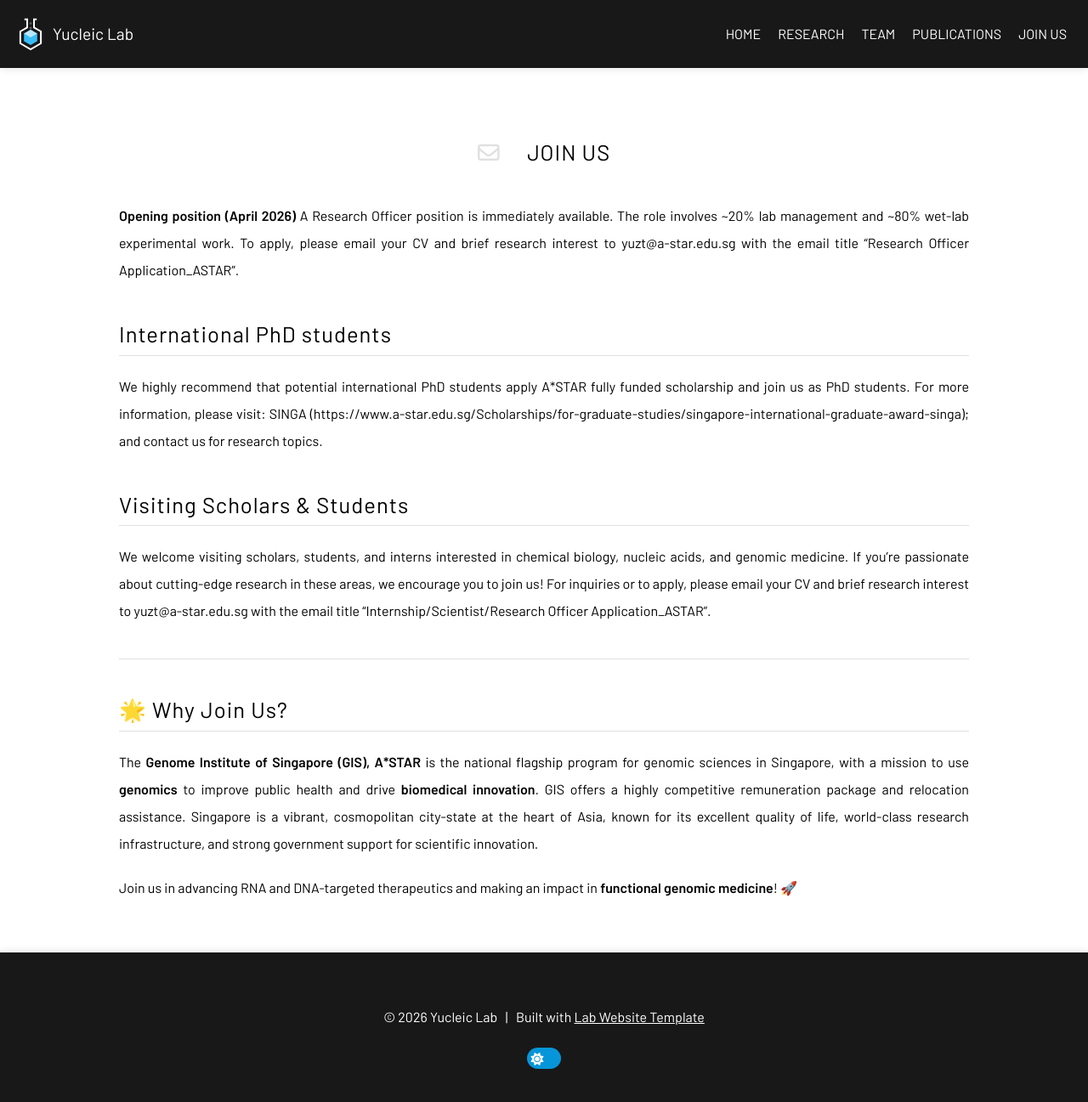
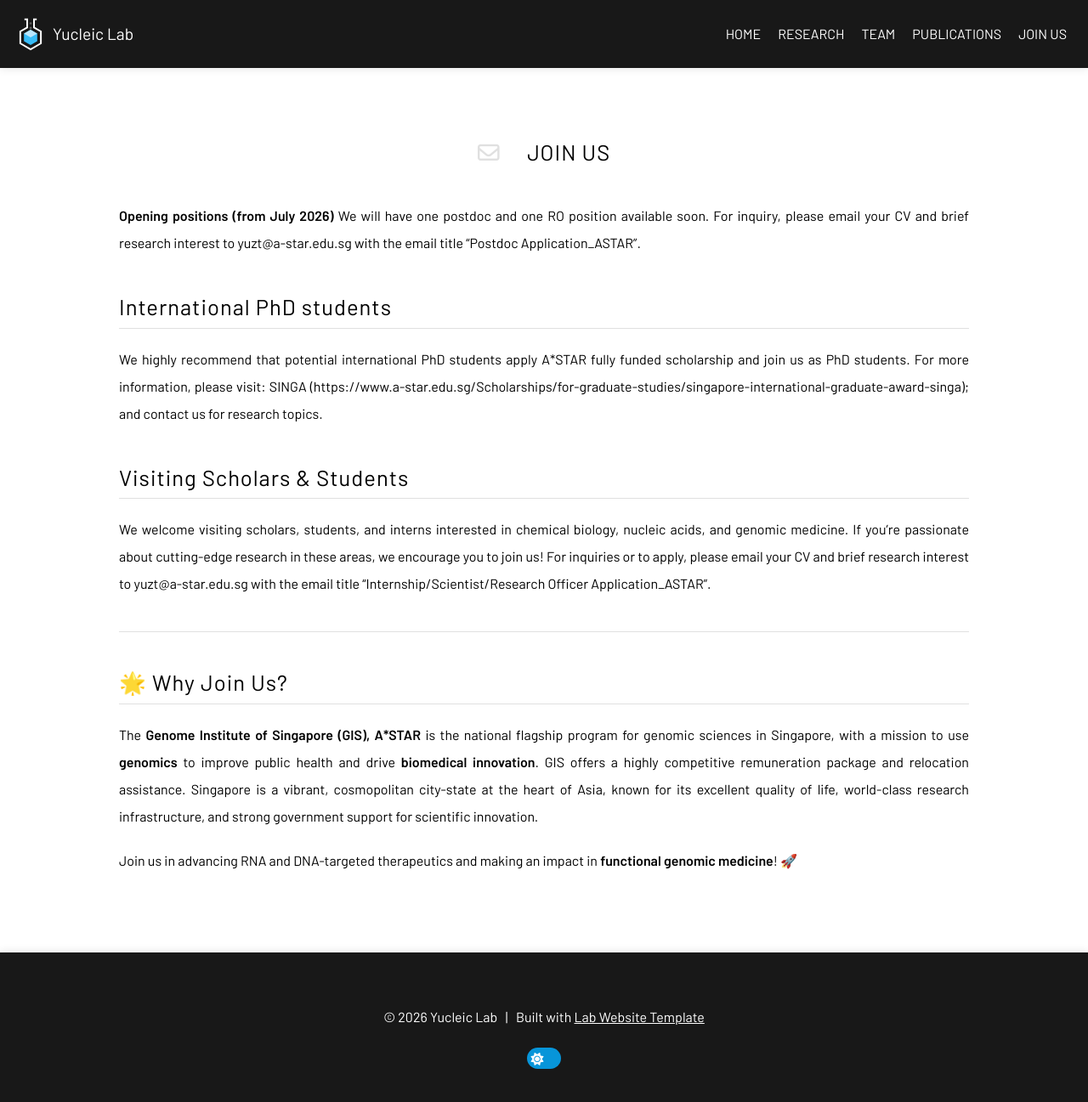
Before and after one commit to yuzutao1990/yucleiclab.github.io, a Jekyll site: the page built from contact/index.md, in a window 1280 px wide and 1298 px high. Shown: the whole window at 85% size. Built offline with Jekyll 4.4.1, drawn with Linux system fonts in a browser that asks for light colours; a style sheet for code colours, icons or effects is not loaded.

Commit message:
Update index.md

```diff
--- a/contact/index.md
+++ b/contact/index.md
@@ -7,8 +7,8 @@ nav:
 
 # {% include icon.html icon="fa-regular fa-envelope" %} Join Us
 
-**Opening position (April 2026)**
-A Research Officer position is immediately available. The role involves ~20% lab management and ~80% wet-lab experimental work. To apply, please email your CV and brief research interest to yuzt@a-star.edu.sg with the email title “Research Officer Application_ASTAR”.
+**Opening positions (from July 2026)**
+We will have one postdoc and one RO position available soon. For inquiry, please email your CV and brief research interest to yuzt@a-star.edu.sg with the email title “Postdoc Application_ASTAR”.
 
 ## International PhD students
 We highly recommend that potential international PhD students apply A*STAR fully funded scholarship and join us as PhD students. For more information, please visit: SINGA (https://www.a-star.edu.sg/Scholarships/for-graduate-studies/singapore-international-graduate-award-singa); and contact us for research topics.
```
